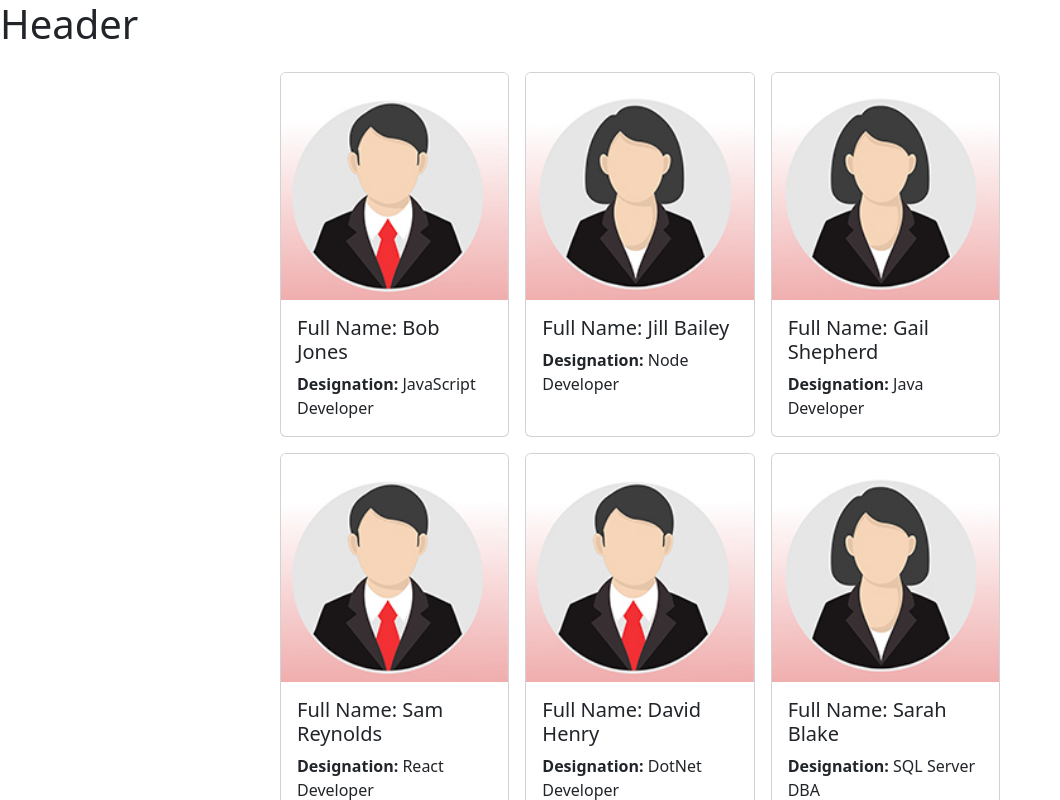
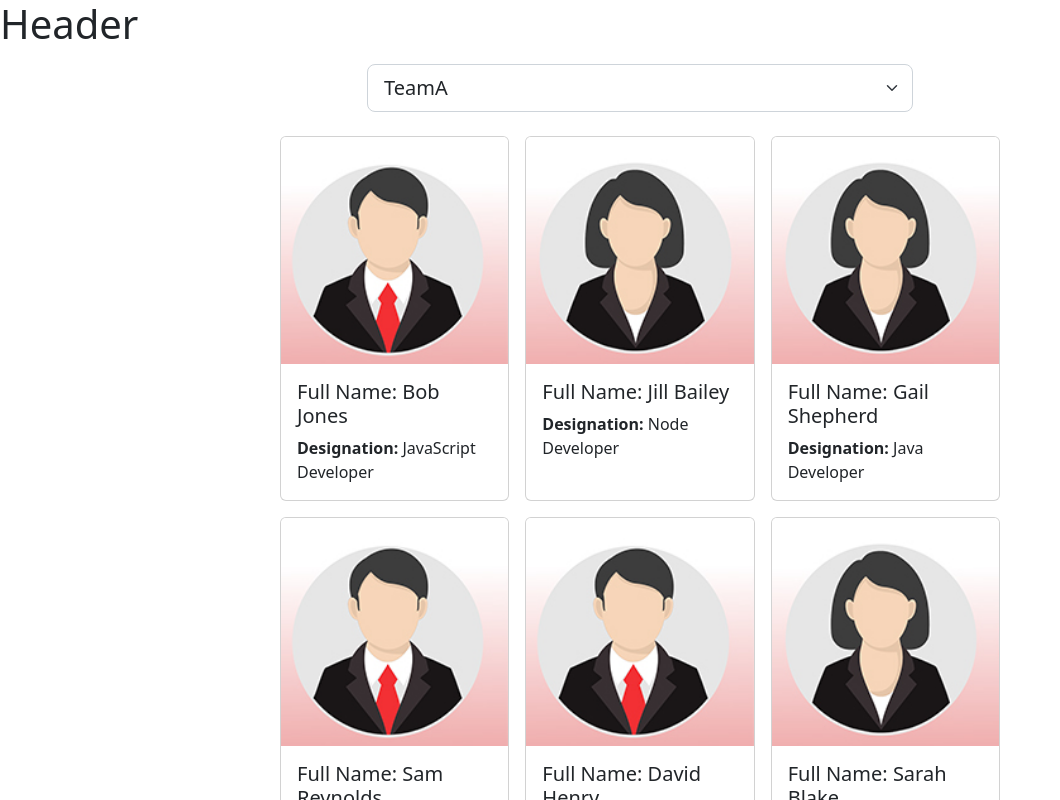
Before and after one commit to AlexWade555/TeamMemberAllocation, a React (Create React App) app: page / in a window 1280 px wide. Shown: the top 800 px of the page, without its empty margins (0-1060 px from the left). Built offline with nearby package versions, Linux system fonts and the light colour scheme.

Commit message:
added teams list

```diff
--- a/src/components/Employees.jsx
+++ b/src/components/Employees.jsx
@@ -3,6 +3,8 @@ import femaleProfile from '../images/femaleProfile.jpg'
 import maleProfile from '../images/maleProfile.jpg'
 
 const Employees = () => {
+
+  const [selectTeam, setTeam] = useState("TeamB");
 
   const [employees, setEmployees] = useState([{
       id: 1,
@@ -92,6 +94,16 @@ const Employees = () => {
   return (
     <main className="container">
       <div class="row justify-content-center mt-3 mb-3">
+        <div class ="col-6">
+          <select className="form-select form-select-lg">
+            <option vaue="TeamA">TeamA</option>
+            <option vaue="TeamB">TeamB</option>
+            <option vaue="TeamC">TeamC</option>
+            <option vaue="TeamD">TeamD</option>
+          </select>
+        </div>
+      </div>
+      <div class="row justify-content-center mt-3 mb-3">
         <div class ="col-8">
           <div class="card-collection">
             {
```
